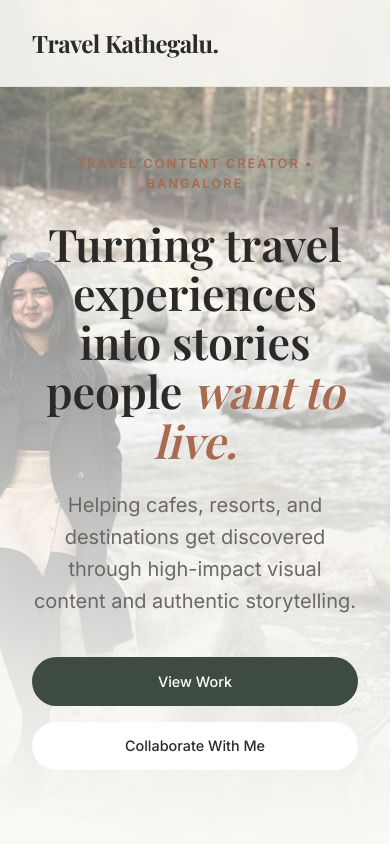
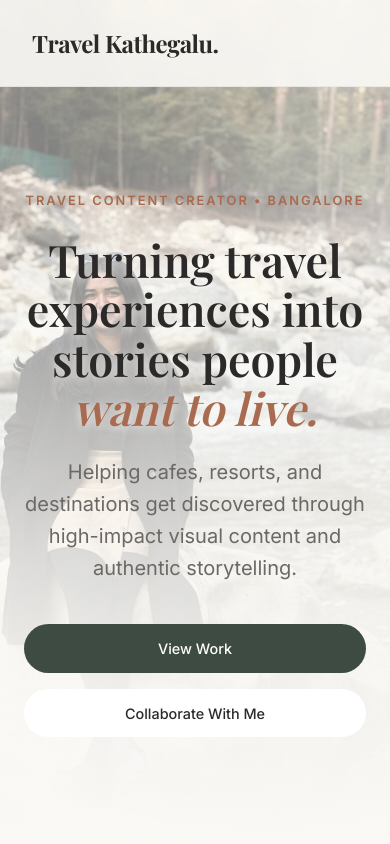
Before and after one commit to travelkathegalu/travelkathegalu, a plain HTML site: page index.html in a window 390 px wide. Shown: the top 844 px of the page. Drawn offline with nearby package versions, Linux system fonts and the light colour scheme; no server answers; a web font is replaced by a local one.

Commit message:
Fix hero section composition and mobile overlap

```diff
--- a/portfolio.css
+++ b/portfolio.css
@@ -172,8 +172,9 @@ a {
     min-height: 700px;
     display: flex;
     align-items: center;
-    justify-content: center;
+    justify-content: flex-end; /* Push content to the right */
     padding-top: 5rem;
+    overflow: hidden;
 }
 
 .hero-bg {
@@ -185,21 +186,24 @@ a {
 .hero-bg img {
     width: 100%; height: 100%;
     object-fit: cover;
-    object-position: center;
+    object-position: center left; /* Ensure person on left stays in frame */
 }
 
 .hero-overlay {
     position: absolute;
     top: 0; left: 0; width: 100%; height: 100%;
-    background: linear-gradient(to bottom, rgba(250,249,246,0.3) 0%, rgba(250,249,246,0.9) 80%, rgba(250,249,246,1) 100%);
+    /* Darker on the left to highlight the person, lighter/blurred on right for text legibility */
+    background: linear-gradient(to right, rgba(250,249,246,0.2) 0%, rgba(250,249,246,0.6) 40%, rgba(250,249,246,0.95) 100%),
+                linear-gradient(to bottom, transparent 0%, rgba(250,249,246,0.4) 70%, rgba(250,249,246,1) 100%);
 }
 
 .hero-content {
     position: relative;
     z-index: 2;
-    text-align: center;
-    max-width: 800px;
-    padding: 0 2rem;
+    text-align: left; /* Aligned left for right-side container */
+    max-width: 700px;
+    padding: 0 4rem 0 2rem;
+    margin-right: 5%; /* Spacing from right edge */
 }
 
 .eyebrow {
@@ -223,15 +227,13 @@ a {
     font-size: 1.25rem;
     color: var(--text-muted);
     margin-bottom: 2.5rem;
-    max-width: 600px;
-    margin-left: auto;
-    margin-right: auto;
+    max-width: 550px;
 }
 
 .hero-ctas {
     display: flex;
     gap: 1rem;
-    justify-content: center;
+    justify-content: flex-start;
 }
 
 /* Stats Section */
@@ -548,6 +550,31 @@ a {
     .hero-content h1 { font-size: 2.8rem; }
 
     .section-container { padding: 4rem 1.5rem; }
+
+    /* Mobile Hero Fixes */
+    .hero {
+        justify-content: center;
+        text-align: center;
+    }
+    .hero-bg img {
+        object-position: 20% center; /* Adjust to keep face clear */
+    }
+    .hero-content {
+        text-align: center;
+        padding: 0 1.5rem;
+        margin-right: 0;
+    }
+    .hero-content h1 {
+        font-size: 2.8rem;
+        text-shadow: 0 2px 10px rgba(250, 249, 246, 0.8); /* Glow to fight background details */
+    }
+    .hero-ctas {
+        justify-content: center;
+    }
+    .hero-overlay {
+        background: radial-gradient(circle at 20% 30%, transparent 0%, rgba(250,249,246,0.7) 100%),
+                    linear-gradient(to bottom, rgba(250,249,246,0.3) 0%, rgba(250,249,246,0.9) 80%, rgba(250,249,246,1) 100%);
+    }
 }
 
 @media (max-width: 480px) {
```
